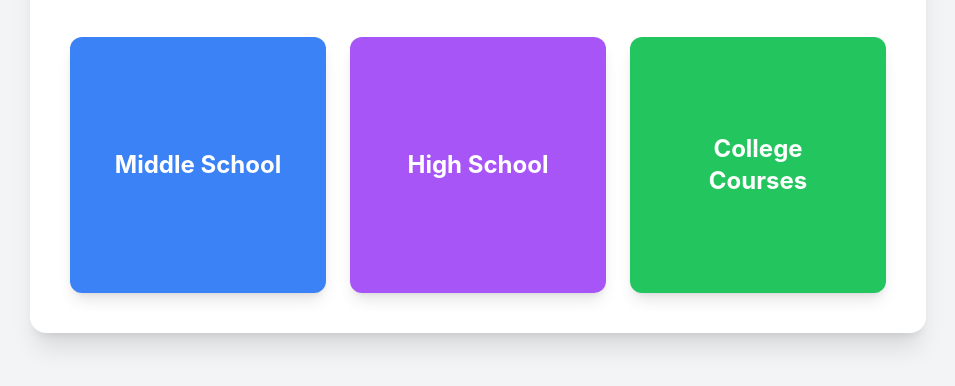
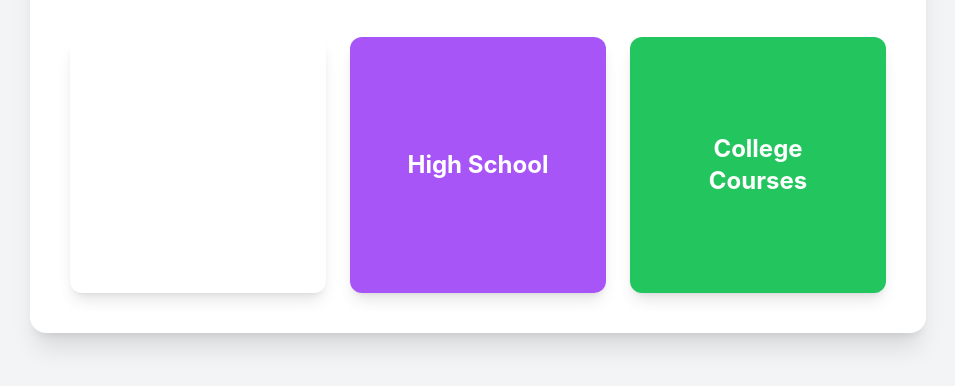
Before and after one commit to HudsonMyers/Independent-Learning-Project, a plain HTML site: page index.html in a window 1280 px wide. Shown: the part 336-722 px from the top of the page, without its empty margins (162-1117 px from the left). Drawn offline with nearby package versions, Linux system fonts and the light colour scheme.

Commit message:
Update index.html

```diff
--- a/index.html
+++ b/index.html
@@ -31,7 +31,7 @@
 
             <div class="flex flex-col md:flex-row justify-center items-center space-y-6 md:space-y-0 md:space-x-6">
 
-                <div id="middle-school-square" data-target="middle-school-section" class="interactive-square cursor-pointer bg-blue-500 hover:bg-blue-600 text-white rounded-xl shadow-lg p-8 w-64 h-64 flex items-center justify-center text-center transition-transform transform hover:scale-105">
+                <div id="middle-school-square" data-target="middle-school-section" class="interactive-square cursor-pointer bg-white hover:bg-blue-600 text-white rounded-xl shadow-lg p-8 w-64 h-64 flex items-center justify-center text-center transition-transform transform hover:scale-105">
                     <h2 class="text-2xl font-bold">Middle School</h2>
                 </div>
 
```
